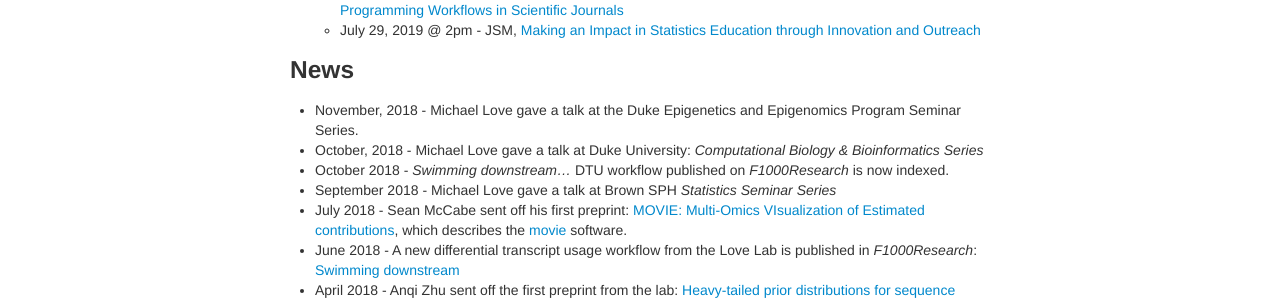
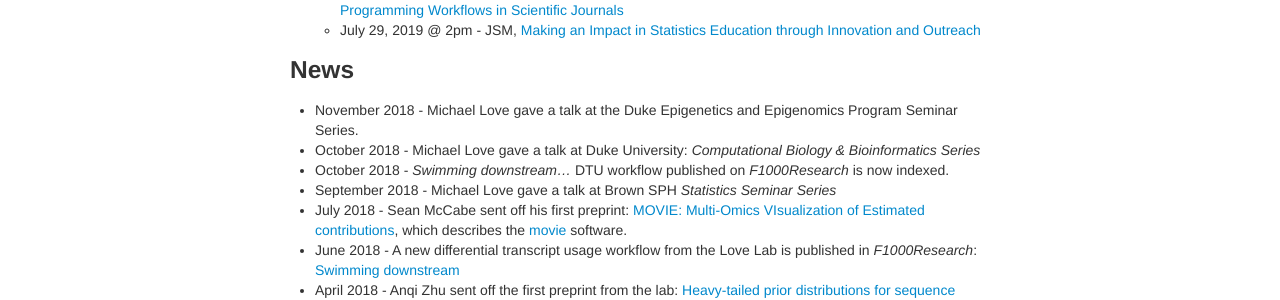
Before and after one commit to mikelove/mikelove.github.io, a Jekyll site: the page built from index.md, in a window 1280 px wide. Shown: the part 594-894 px from the top of the page. Built offline with Jekyll 4.4.1, drawn with Linux system fonts in a browser that asks for light colours.

```diff
--- a/index.md
+++ b/index.md
@@ -38,9 +38,9 @@ michaelisaiahlove at gmail dot com *
 
 ### News
 
-* November, 2018 - Michael Love gave a talk at the Duke Epigenetics
+* November 2018 - Michael Love gave a talk at the Duke Epigenetics
   and Epigenomics Program Seminar Series.
-* October, 2018 - Michael Love gave a talk at Duke University:
+* October 2018 - Michael Love gave a talk at Duke University:
   *Computational Biology & Bioinformatics Series*
 * October 2018 - *Swimming downstream...* DTU workflow published on
   *F1000Research* is now indexed.
```
Also changed, not shown: pages/teaching.md (+2 -0 lines).
